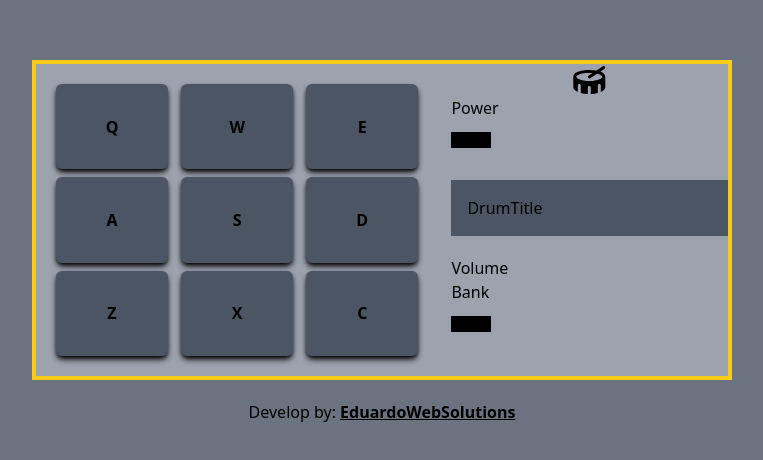
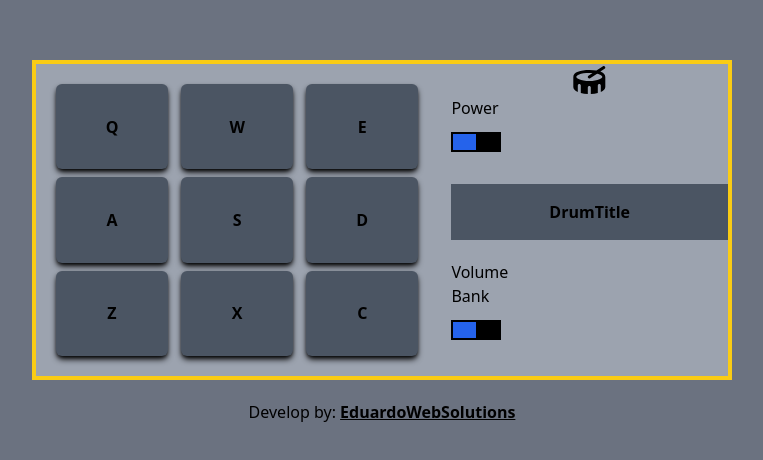
Before and after one commit to EduardoWebSolutions/drum-machine, a React (Vite) app: page / in a window 1280 px wide. Shown: the part 168-628 px from the top of the page, without its empty margins (258-1021 px from the left). Built offline with nearby package versions, Linux system fonts and the light colour scheme.

Commit message:
style: Power and Bank styled

```diff
--- a/src/Components/Bank.tsx
+++ b/src/Components/Bank.tsx
@@ -2,7 +2,10 @@ const Bank = () => {
   return (
     <div className="w-full">
       Bank
-      <div className="bg-black h-4 w-10 my-3"></div>
+      <div className="bg-black h-[20px] w-[50px] my-3 flex justify-center items-center">
+        <div className="bg-blue-600 h-4 w-[23px] my-3 cursor-pointer"></div>
+        <div className="bg-blue-600 h-4 w-[23px] my-3 cursor-pointer invisible"></div>
+      </div>
     </div>
   );
 };
--- a/src/Components/DrumTitle.tsx
+++ b/src/Components/DrumTitle.tsx
@@ -1,5 +1,9 @@
 const DrumTitle = () => {
-  return <div className="bg-gray-600 w-full p-4 my-5">DrumTitle</div>;
+  return (
+    <div className="bg-gray-600 w-full p-4 my-5 font-bold text-center">
+      DrumTitle
+    </div>
+  );
 };
 
 export default DrumTitle;
--- a/src/Components/Power.tsx
+++ b/src/Components/Power.tsx
@@ -1,8 +1,27 @@
+import { useState } from "react";
+
 const Power = () => {
+  const [isPowered, setIsPowered] = useState<boolean>(false);
+
+  const togglePowered = () => {
+    isPowered
+      ? setIsPowered((prevPowered) => !prevPowered)
+      : setIsPowered((prevPowered) => !prevPowered);
+  };
+
   return (
     <div className="w-full">
       Power
-      <div className="bg-black h-4 w-10 my-3"></div>
+      <div className="bg-black h-[20px] w-[50px] my-3 flex justify-center items-center">
+        <div
+          className="bg-blue-600 h-4 w-[23px] my-3 cursor-pointer"
+          onClick={togglePowered}
+        ></div>
+        <div
+          className="bg-blue-600 h-4 w-[23px] my-3 cursor-pointer invisible"
+          onClick={togglePowered}
+        ></div>
+      </div>
     </div>
   );
 };
```
